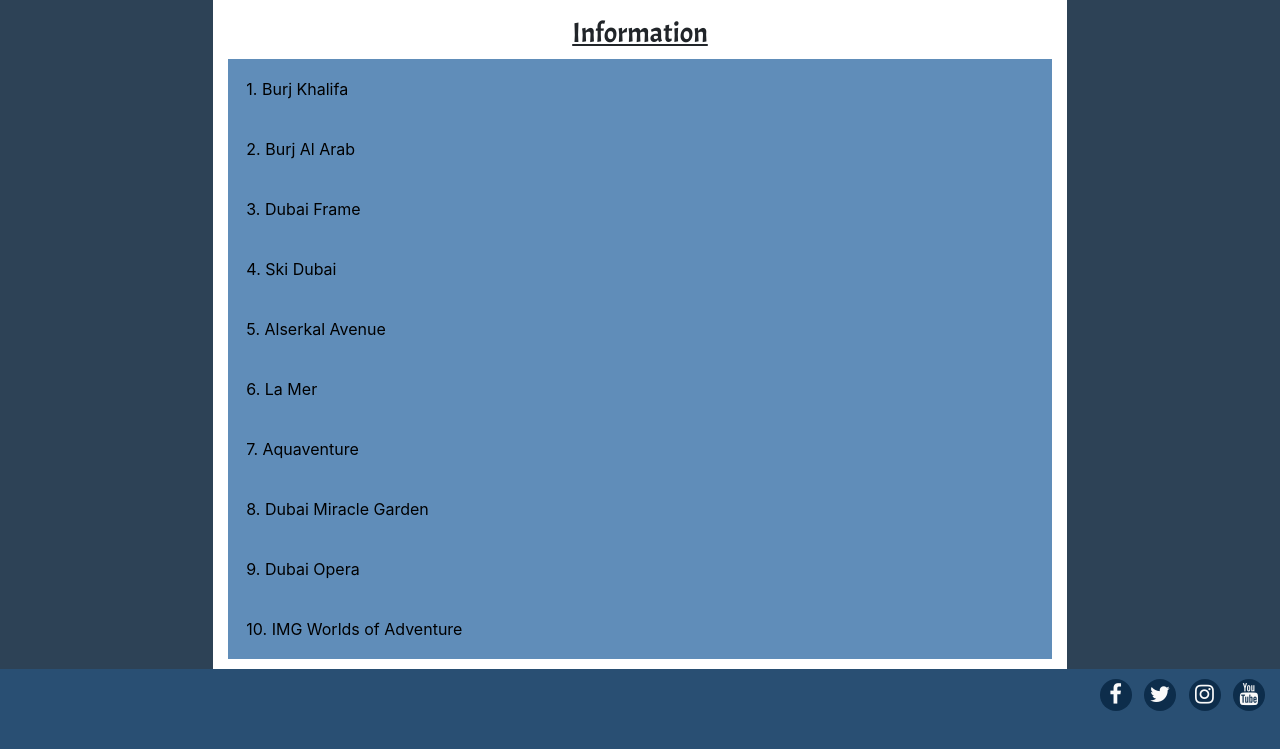
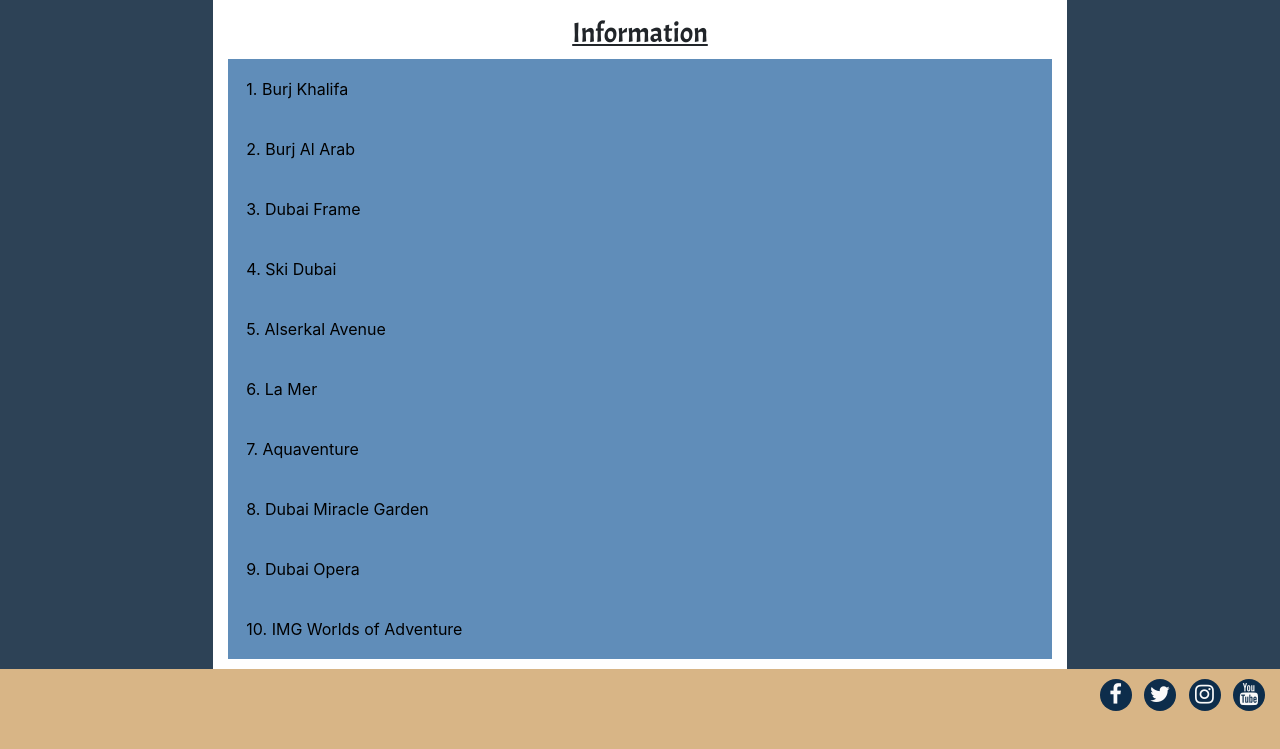
Before and after one commit to Code-Institute-Submissions/interactive-frontend-milestone, a plain HTML site: page index.html in a window 1280 px wide. Shown: the part 1790-2539 px from the top of the page. Drawn offline with nearby package versions, Linux system fonts and the light colour scheme; some packages are replaced by stand-ins of ours.

Commit message:
change footer colour

```diff
--- a/assets/css/styles.css
+++ b/assets/css/styles.css
@@ -112,8 +112,8 @@ body {
 }
 
 /* Footer section */
-.footer {
-    background-color: #294F73;
+footer {
+    background-color: #d8b586;
     color: #fafafa;
     min-height: 90px;
     margin: 0;
--- a/index.html
+++ b/index.html
@@ -48,7 +48,6 @@
                 <div id="map"></div>
             </div>
         </div>
-
     </div>
 
     <div class="container-fluid">
@@ -142,7 +141,7 @@
         </div>
 
 
-    <footer class="footer container-fluid">
+    <footer class="container-fluid">
         <div class="row">
             <div class="col-sm-4 social-media">
 
```
